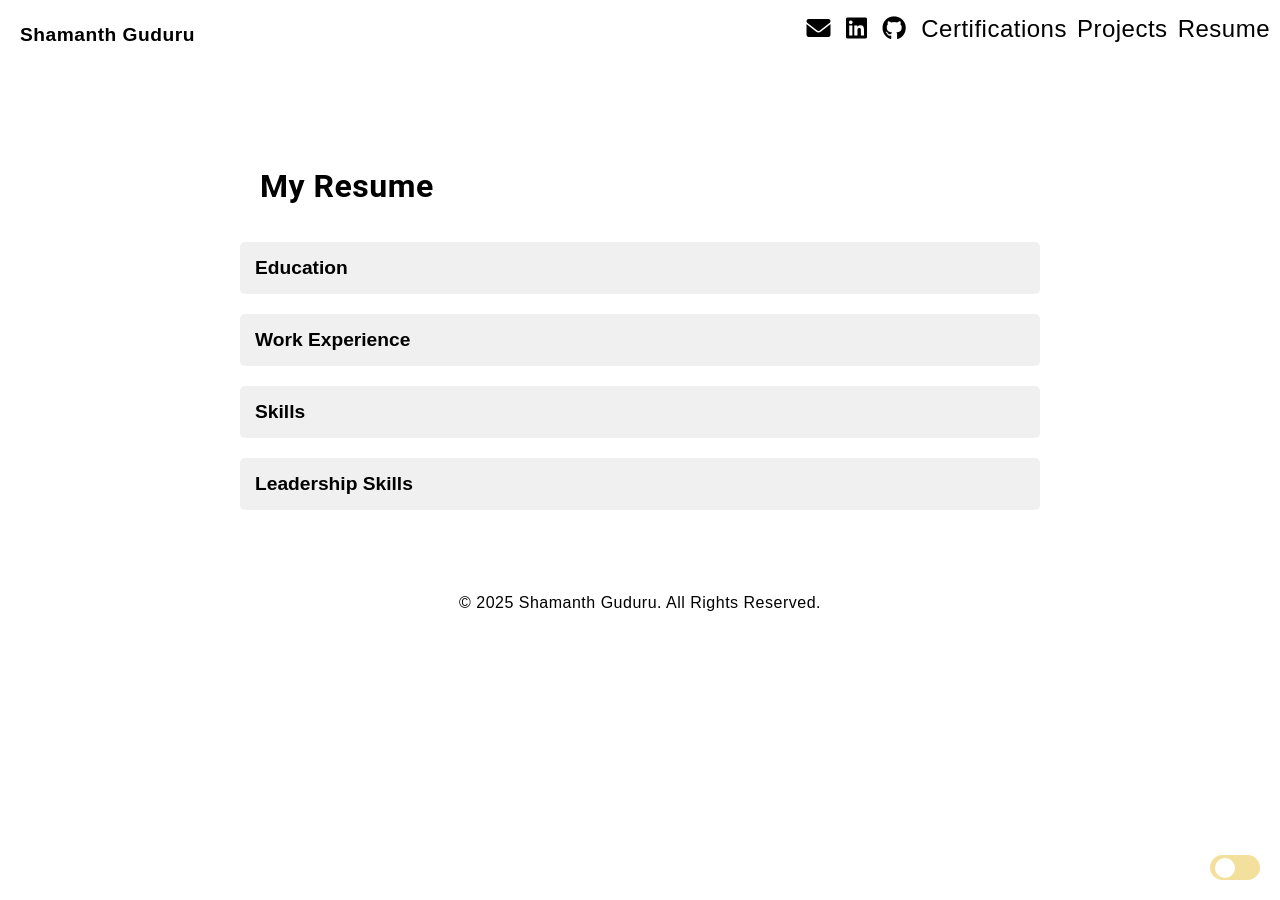
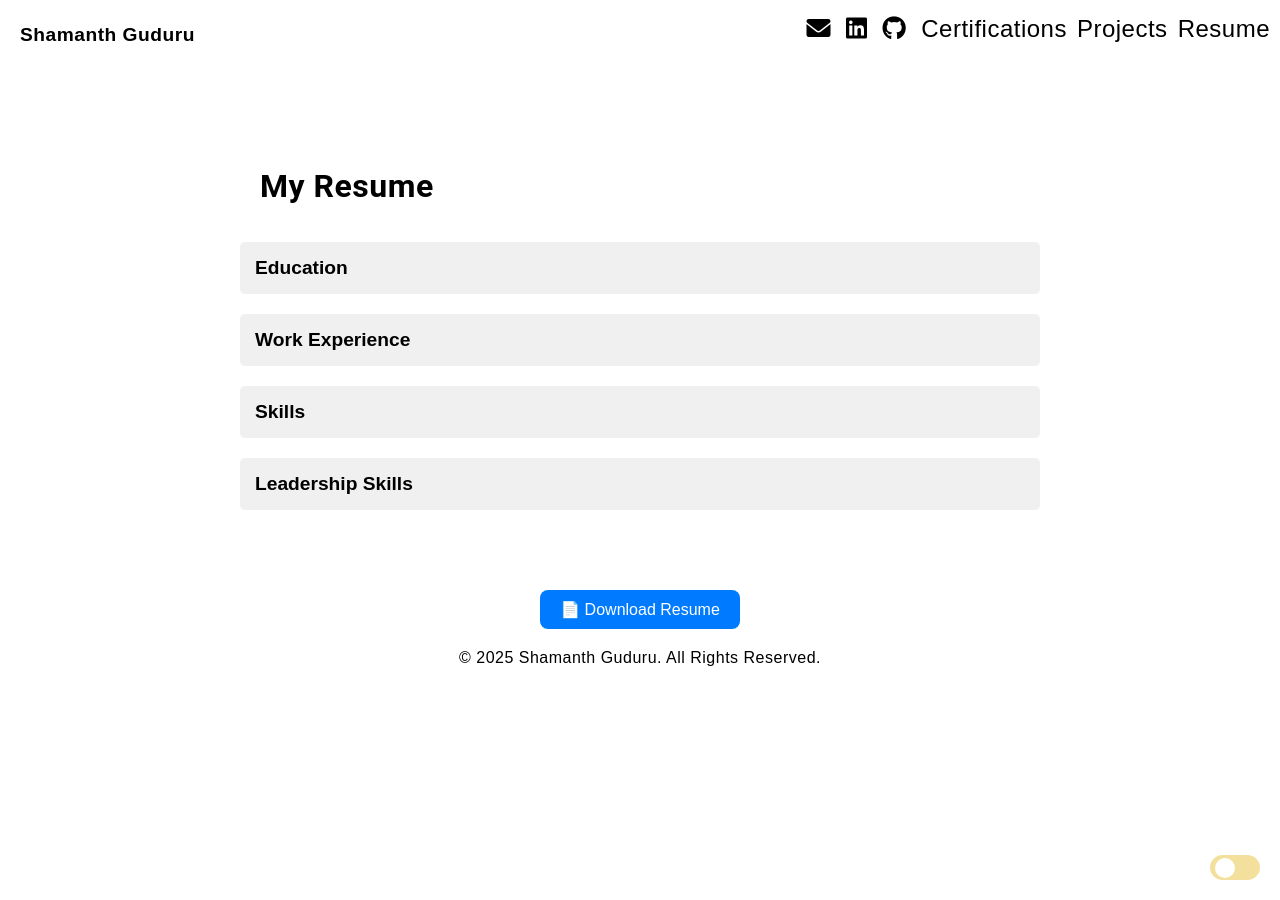
Before and after one commit to shamanthguduru/shamanthguduru.github.io, a Jekyll site: the page built from resume.md, in a window 1280 px wide. Built offline with Jekyll 4.4.1, drawn with Linux system fonts in a browser that asks for light colours; our own code applies the rules of GitHub Pages for plain Markdown files.

Commit message:
Update resume.md

```diff
--- a/resume.md
+++ b/resume.md
@@ -126,3 +126,8 @@
     </script>
 </body>
 </html>
+<a href="resume.pdf" download>
+    <button style="padding: 10px 20px; font-size: 16px; border-radius: 8px; background-color: #007bff; color: white; border: none; cursor: pointer;">
+        📄 Download Resume
+    </button>
+</a>
```
